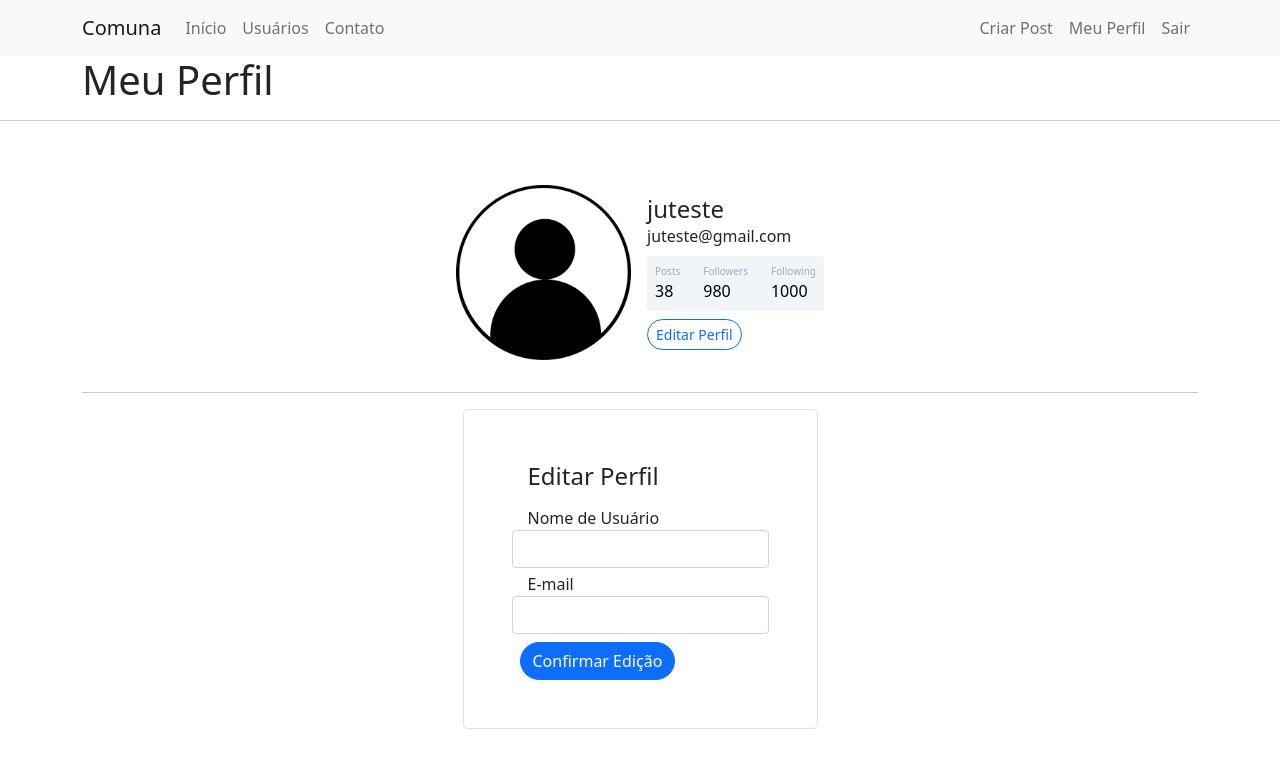
After one commit to jul1anaportela/DevSpace, a Flask app: page /perfil/editar in a window 1280 px wide. The commit adds this page. Shown: the top 768 px of the page. Run offline with Flask 3, Linux system fonts and the light colour scheme; a user stored in the database is signed in.

Commit message:
:sparkles: criação do editarperfil.html :sparkles:

```diff
--- a/comuna/forms.py
+++ b/comuna/forms.py
@@ -22,3 +22,9 @@ class FormLogin(FlaskForm):
     senha = PasswordField('Senha', validators=[DataRequired(), Length(6, 20)])
     lembrar_dados = BooleanField('Lembrar Dados de Acesso')
     botao_submit_login = SubmitField('Fazer Login')
+
+
+class FormEditarPerfil(FlaskForm):
+    username = StringField('Nome de Usuário', validators=[DataRequired()])
+    email = StringField('E-mail', validators=[DataRequired(), Email()])
+    botao_submit_editarperfil = SubmitField('Confirmar Edição')
--- a/comuna/routes.py
+++ b/comuna/routes.py
@@ -1,6 +1,6 @@
 from flask import render_template, redirect, url_for, flash, request
 from comuna import app, database, bcrypt
-from comuna.forms import FormLogin, FormCriarConta
+from comuna.forms import FormLogin, FormCriarConta, FormEditarPerfil
 from comuna.models import Usuario
 from flask_login import login_user, logout_user, current_user, login_required
 
@@ -67,3 +67,10 @@ def perfil():
 @login_required
 def criar_post():
     return render_template('criarpost.html')
+
+@app.route('/perfil/editar', methods=['GET', 'POST'])
+@login_required
+def editar_perfil():
+    form_editarperfil = FormEditarPerfil()
+    foto_perfil = url_for('static', filename='fotos_perfil/{}'.format(current_user.foto_perfil))
+    return render_template('editarperfil.html', foto_perfil=foto_perfil, form_editarperfil=form_editarperfil)
--- /dev/null
+++ b/comuna/templates/editarperfil.html
@@ -0,0 +1,50 @@
+{% extends 'perfil.html' %}
+
+{% block form_editar_perfil %}
+<div class="container">
+    <hr>
+    <div class="row">
+        <div class="col d-flex justify-content-center">
+            <form method=POST action="" class="border p-5 rounded-3">
+                {{form_editarperfil.csrf_token}}
+                <legend class="ms-3">Editar Perfil</legend>
+                <fieldset>
+                    <div class="form-group mt-1"> <!--username-->
+                        {{form_editarperfil.username.label (class="form-control-label ms-3")}}
+
+                        {% if form_editarperfil.username.errors %}
+                            {{form_editarperfil.username (class="form-control is-invalid")}}
+                            <div class="invalid-feedback">
+                                {% for erro in form_editarperfil.username.errors %}
+                                    {{ erro }}
+                                {%endfor%}
+                            </div>
+
+                        {% else %}
+                            {{form_editarperfil.username (class="form-control")}}
+                        {%endif%}
+                    </div>
+                    <div class="form-group mt-1"> <!--email-->
+                        {{form_editarperfil.email.label (class="form-control-label ms-3")}}
+
+                        {% if form_editarperfil.email.errors %}
+                            {{form_editarperfil.email (class="form-control is-invalid")}}
+                            <div class="invalid-feedback">
+                                {% for erro in form_editarperfil.email.errors %}
+                                    {{ erro }}
+                                {%endfor%}
+                            </div>
+
+                        {% else %}
+                            {{form_editarperfil.email (class="form-control")}}
+                        {%endif%}
+                    </div>
+
+
+                </fieldset><!--Botao Editar Perfil-->
+                {{form_editarperfil.botao_submit_editarperfil (class="btn btn-primary rounded-pill mt-2 ms-2")}}
+            </form>
+        </div>
+    </div>
+</div>
+{% endblock %}
--- a/comuna/templates/perfil.html
+++ b/comuna/templates/perfil.html
@@ -47,8 +47,9 @@
 
             <div class="button mt-2 d-flex flex-row align-items-center">
 
-                <button class="btn btn-sm btn-outline-primary w-100">Editar Perfil</button>
-
+               <a href="{{url_for('editar_perfil')}}">
+                <button class="btn btn-sm btn-outline-primary w-100 rounded-pill">Editar Perfil</button>
+               </a>
 
             </div>
 
@@ -61,4 +62,7 @@
         </div>
 
     </div>
+
+{% block form_editar_perfil %}
 {% endblock %}
+{% endblock %}
```
